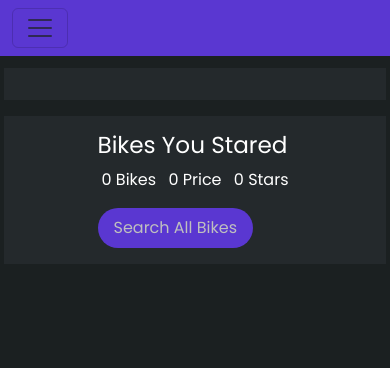
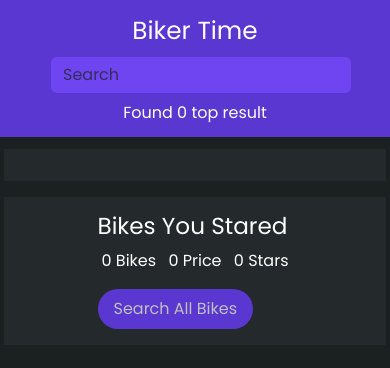
Before and after one commit to ZAINKHAN25/Bike-Show-Room-App, a React (Create React App) app: page / in a window 390 px wide. Shown: the top 368 px of the page. Built offline with nearby package versions, Linux system fonts and the light colour scheme; a web font is replaced by a local one.

Commit message:
i think responsive is done

```diff
--- a/src/App.css
+++ b/src/App.css
@@ -11,12 +11,15 @@ body {
 
 .navbar-zk {
     background-color: #5a37d1 !important;
+    display: flex !important;
+    justify-content: space-around !important;
 }
 
 .inputofnavbar {
     background-color: #6e45f1 !important;
     border: none !important;
-    width: 100%;
+    width: 300px;
+    margin: 0 20px;
 }
 
 .inputofnavbar:focus {
@@ -63,12 +66,9 @@ body {
     object-fit: cover;
 }
 
-@media (min-width: 995px) {
-    .classofdivofnavbar {
-        display: flex !important;
-        justify-content: space-around !important;
-    }
+
+@media (max-width:340px) {
     .inputofnavbar{
-        width: 40vw !important;
+        width: 100%;
     }
 }
--- a/src/App.js
+++ b/src/App.js
@@ -67,7 +67,7 @@ function App() {
   return (
     <div className="body">
       {/* navbar */}
-      <nav className="navbar navbar-zk navbar-expand-lg bg-body-tertiary">
+      {/* <nav className="navbar navbar-zk navbar-expand-lg bg-body-tertiary">
         <div className="container-fluid">
           <button className="navbar-toggler" type="button" data-bs-toggle="collapse" data-bs-target="#navbarSupportedContent" aria-controls="navbarSupportedContent" aria-expanded="false" aria-label="Toggle navigation">
             <span className="navbar-toggler-icon"></span>
@@ -92,7 +92,26 @@ function App() {
             <div>Found {searchdata.length} top result</div>
           </div>
         </div>
-      </nav>
+      </nav> */}
+
+      <div className='px-1 flex-wrap py-2 d-flex align-items-center navbar-zk'>
+      <div className="fw-800 fs-2 fw-9 my-1">Biker Time</div>
+            <div className="d-flex my-1" role="search">
+              <input
+                value={textofinput}
+                onChange={(e) => {
+                  settextofinput(e.target.value);
+                  searchdatafoo(); // Call the searchdatafoo function on input change
+                }}
+                className="form-control me-2 inputofnavbar"
+                type="search"
+                placeholder="Search"
+                aria-label="Search"
+              />
+
+            </div>
+            <div className='my-1'>Found {searchdata.length} top result</div>
+      </div>
 
       {/* section area */}
       <div className='d-flex justify-content-center align-items-stretch flex-wrap py-1'>
```
